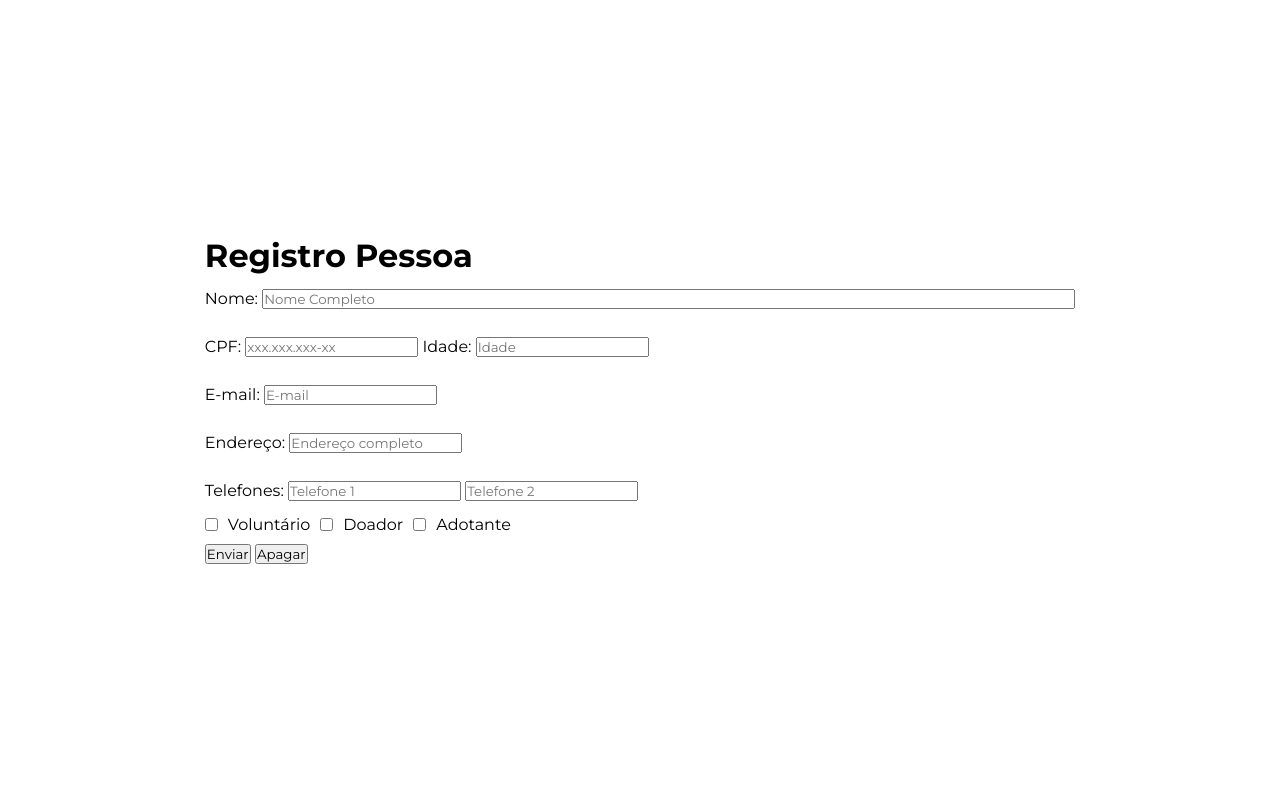
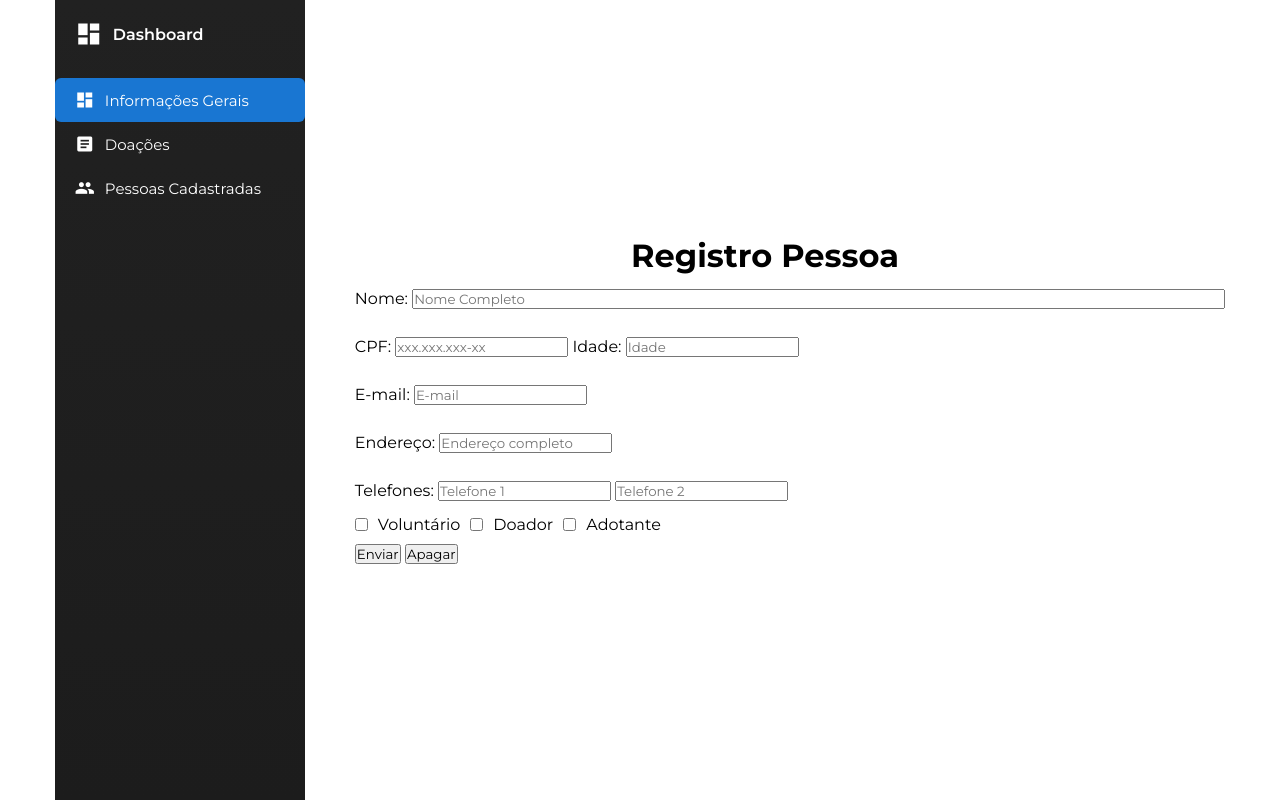
Before and after one commit to SabrinaDudaa/BancoDeDados, a plain HTML site: page public/CadPessoa.html in a window 1280 px wide. Drawn offline with Linux system fonts and the light colour scheme.

Commit message:
Adicionado o Menu em ambas as páginas

```diff
--- a/public/CadPessoa.html
+++ b/public/CadPessoa.html
@@ -3,10 +3,35 @@
 <head>
     <meta charset="UTF-8">
     <meta name="viewport" content="width=device-width, initial-scale=1.0">
+    <link href="https://fonts.googleapis.com/icon?family=Material+Icons" rel="stylesheet">
     <link rel="stylesheet" href="../style/Cadastro.css">
+    <link rel="stylesheet" href="../style/Menu.css">
     <title>Cadastro Doador</title>
 </head>
 <body>
+    <aside class="sidebar">
+    <div class="logo">
+      <span class="material-icons">dashboard</span>
+      <h2>Dashboard</h2>
+    </div>
+    <ul class="menu">
+      <li class="active">
+        <span class="material-icons">dashboard</span>
+        Informações Gerais
+      </li>
+      <li>
+        <span class="material-icons">article</span>
+        Doações
+      </li>
+      <li>
+        <span class="material-icons">people</span>
+        Pessoas Cadastradas
+      </li>
+      <li>
+    </ul>
+  </aside>
+
+
     <div class="InfoVoluntary">
         <form action="">
             <h1>Registro Pessoa</h1>
--- a/style/Cadastro.css
+++ b/style/Cadastro.css
@@ -12,11 +12,16 @@ body{
     align-items: center;
     justify-content: center;
     min-height: 100vh;
-    background-image: url('../images/background.jpg');
-    background-size: cover;
-    background-repeat: no-repeat;
+}
+.InfoVoluntary h1{
+    display: flex;
+    align-items: center;
+    justify-content: center;
 }
 
+.forms{
+    margin-left: 50px;
+}
 
 .forms label{
     display: block;
--- /dev/null
+++ b/style/Menu.css
@@ -0,0 +1,55 @@
+.sidebar {
+  width: 250px;
+  height: 100vh;
+  background: linear-gradient(to bottom, #212121, #1c1c1c);
+  color: white;
+  padding: 20px 0;
+  box-sizing: border-box;
+}
+
+.logo {
+  display: flex;
+  align-items: center;
+  padding: 0 20px;
+  margin-bottom: 30px;
+}
+
+.logo .material-icons {
+  font-size: 28px;
+  margin-right: 10px;
+}
+
+.logo h2 {
+  font-size: 16px;
+  font-weight: 600;
+  margin: 0;
+}
+
+.menu {
+  list-style: none;
+  padding: 0;
+  margin: 0;
+}
+
+.menu li {
+  display: flex;
+  align-items: center;
+  padding: 12px 20px;
+  cursor: pointer;
+  transition: background 0.3s;
+  font-size: 15px;
+}
+
+.menu li .material-icons {
+  margin-right: 10px;
+  font-size: 20px;
+}
+
+.menu li:hover {
+  background-color: #2c2c2c;
+}
+
+.menu li.active {
+  background-color: #1976d2;
+  border-radius: 6px;
+}
```
Also changed, not shown: public/CadPet.html (+28 -0 lines), public/Doacoes.html (+3 -0 lines).
